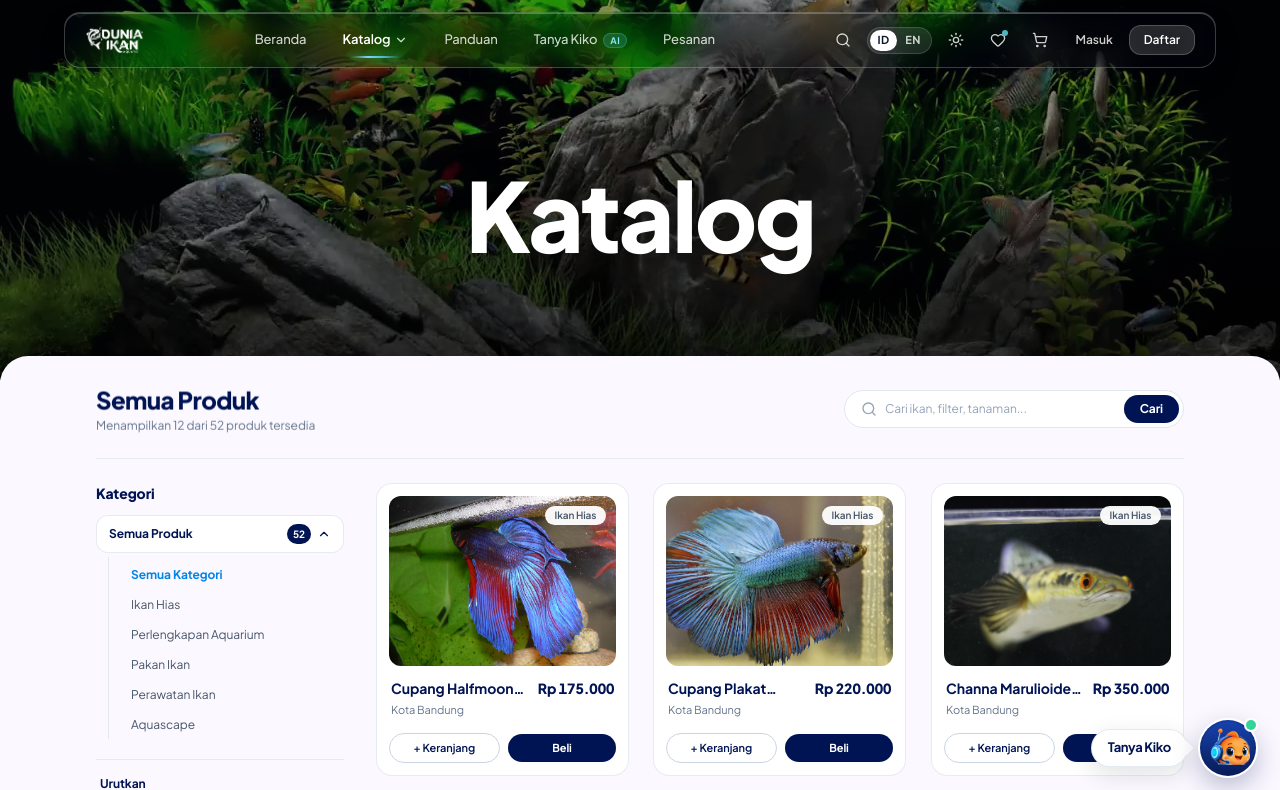
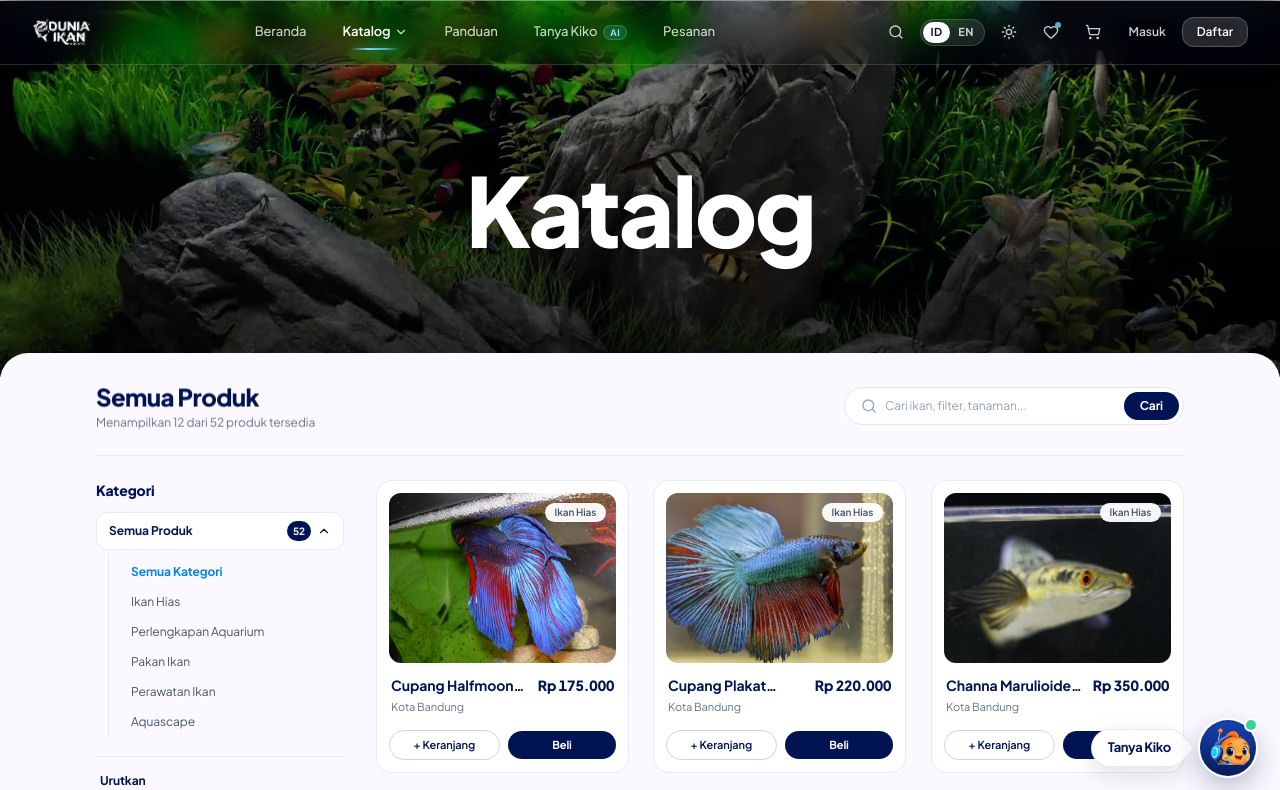
Before and after one commit to AdhaRafi/Dunia-ikan, a Laravel app: page /products in a window 1280 px wide. Shown: the top 790 px of the page. Run offline with Laravel 12, Linux system fonts and the light colour scheme; data comes from the database, SQL or seed files in the repository; style sheets or scripts are compiled from the project's sources; some libraries are stand-ins or nearby versions.

Commit message:
feat: make adaptive transparent Glassy Navbar full-width edge-to-edge

```diff
--- a/resources/css/app.css
+++ b/resources/css/app.css
@@ -215,11 +215,11 @@
         transform: translateY(1px);
     }
 
-    /* Adaptive Floating Aquatic Glassy Navbar & Glowing Hover Underline */
+    /* Full-Width Adaptive Transparent Glassy Navbar & Glowing Hover Underline */
     .glass-nav-bar {
         -webkit-backdrop-filter: blur(16px) saturate(175%);
         backdrop-filter: blur(16px) saturate(175%);
-        border-width: 1px;
+        border-width: 0 0 1px 0;
         border-style: solid;
         transition:
             background-color 420ms cubic-bezier(0.22, 1, 0.36, 1),
@@ -229,38 +229,31 @@
     }
 
     .glass-nav-light {
-        background-color: rgba(255, 255, 255, 0.36);
-        border-color: rgba(30, 128, 160, 0.18);
-        box-shadow:
-            0 8px 24px -10px rgba(0, 20, 84, 0.09),
-            inset 0 1px 0 rgba(255, 255, 255, 0.85);
+        background-color: rgba(255, 255, 255, 0.38);
+        border-color: rgba(30, 128, 160, 0.14);
+        box-shadow: 0 6px 20px -12px rgba(0, 20, 84, 0.08);
     }
 
     .glass-nav-light.glass-nav-scrolled {
-        background-color: rgba(244, 250, 255, 0.56);
-        border-color: rgba(6, 132, 229, 0.24);
+        background-color: rgba(244, 250, 255, 0.58);
+        border-color: rgba(6, 132, 229, 0.18);
         box-shadow:
-            0 16px 38px -10px rgba(0, 20, 84, 0.14),
-            0 4px 12px -4px rgba(6, 132, 229, 0.09),
-            inset 0 1px 0 rgba(255, 255, 255, 0.92);
+            0 12px 30px -12px rgba(0, 20, 84, 0.14),
+            0 2px 10px -4px rgba(6, 132, 229, 0.08);
     }
 
     .glass-nav-dark {
         background-color: rgba(8, 17, 38, 0.14);
-        border-color: rgba(255, 255, 255, 0.22);
-        box-shadow:
-            0 12px 34px -10px rgba(2, 6, 23, 0.28),
-            inset 0 1px 0 rgba(255, 255, 255, 0.26);
+        border-color: rgba(255, 255, 255, 0.14);
+        box-shadow: 0 8px 28px -12px rgba(2, 6, 23, 0.25);
         text-shadow: 0 1px 8px rgba(0, 0, 0, 0.38);
     }
 
     .glass-nav-dark.glass-nav-scrolled,
     .dark .glass-nav-dark.glass-nav-scrolled {
-        background-color: rgba(10, 22, 54, 0.48);
-        border-color: rgba(74, 184, 189, 0.3);
-        box-shadow:
-            0 16px 40px -12px rgba(2, 6, 23, 0.5),
-            inset 0 1px 0 rgba(255, 255, 255, 0.22);
+        background-color: rgba(10, 22, 54, 0.5);
+        border-color: rgba(74, 184, 189, 0.24);
+        box-shadow: 0 12px 32px -12px rgba(2, 6, 23, 0.52);
     }
 
     .glass-nav-link {
--- a/resources/js/Components/TopHeader.jsx
+++ b/resources/js/Components/TopHeader.jsx
@@ -112,7 +112,7 @@ export default function TopHeader({
         }
 
         let rafId = null;
-        const probeY = 40;
+        const probeY = 32;
 
         const syncNavSurface = () => {
             rafId = null;
@@ -278,15 +278,16 @@ export default function TopHeader({
     return (
         <header
             ref={headerRef}
-            className="sticky top-0 z-40 px-3 sm:px-6 pt-2.5 sm:pt-3 pb-1 pointer-events-none"
+            className="sticky top-0 z-40 w-full"
         >
             <div
-                className={`pointer-events-auto glass-nav-bar max-w-6xl mx-auto h-14 px-3.5 sm:px-5 rounded-2xl flex items-center justify-between gap-2.5 sm:gap-4 ${
+                className={`glass-nav-bar w-full ${
                     isDarkNav
                         ? 'glass-nav-dark text-white'
                         : 'glass-nav-light text-[#001454]'
                 } ${isScrolled ? 'glass-nav-scrolled' : ''}`}
             >
+                <div className="max-w-7xl mx-auto h-16 px-4 sm:px-6 lg:px-8 flex items-center justify-between gap-3 sm:gap-5">
                 {/* Left: Smoothly Crossfading Adaptive Brand Wordmark */}
                 <Link
                     href="/"
@@ -641,11 +642,13 @@ export default function TopHeader({
                         </svg>
                     </button>
                 </div>
+                </div>
             </div>
 
             {/* Frosted Aquatic Centered Search Popover */}
             {searchOpen && (
-                <div className="pointer-events-auto dropdown-in max-w-2xl mx-auto mt-2.5 rounded-2xl bg-white dark:bg-[#0b152d] border border-[#1E80A0]/15 dark:border-[#4AB8BD]/20 p-3.5 shadow-[0_22px_50px_-12px_rgba(0,20,84,0.22)] dark:shadow-[0_24px_54px_-12px_rgba(2,6,23,0.82)] text-[#001454] dark:text-white">
+                <div className="dropdown-in absolute inset-x-0 top-full pt-2.5 px-3 sm:px-6 z-50">
+                    <div className="max-w-2xl mx-auto rounded-2xl bg-white dark:bg-[#0b152d] border border-[#1E80A0]/15 dark:border-[#4AB8BD]/20 p-3.5 shadow-[0_22px_50px_-12px_rgba(0,20,84,0.22)] dark:shadow-[0_24px_54px_-12px_rgba(2,6,23,0.82)] text-[#001454] dark:text-white">
                     <div className="space-y-3">
                         <form onSubmit={handleSearchSubmit} className="relative flex items-center gap-2">
                             <div className="relative flex-1">
@@ -709,6 +712,7 @@ export default function TopHeader({
                         </div>
                     </div>
                 </div>
+                </div>
             )}
         </header>
     );
--- a/resources/js/Pages/Products/Index.jsx
+++ b/resources/js/Pages/Products/Index.jsx
@@ -166,7 +166,7 @@ export default function Index({ products, categories, cities, filters }) {
             {/* Editorial Top Banner */}
             <section
                 data-nav-theme="dark"
-                className="-mt-[70px] sm:-mt-[72px] relative h-[300px] sm:h-[348px] lg:h-[380px] w-full overflow-hidden bg-[#0b1320]"
+                className="-mt-16 relative h-[296px] sm:h-[344px] lg:h-[376px] w-full overflow-hidden bg-[#0b1320]"
             >
                 <img
                     src={bannerImage}
@@ -174,7 +174,7 @@ export default function Index({ products, categories, cities, filters }) {
                     className="w-full h-full object-cover object-center opacity-80 transition-opacity duration-300"
                 />
                 <div className="absolute inset-0 bg-gradient-to-t from-black/75 via-black/40 to-black/30" />
-                <div className="absolute inset-0 pt-[70px] sm:pt-[72px] pb-6 flex items-center justify-center pointer-events-none px-6">
+                <div className="absolute inset-0 pt-16 pb-6 flex items-center justify-center pointer-events-none px-6">
                     <span className={`${bannerSizeClass} font-black tracking-tight text-white drop-shadow-[0_4px_18px_rgba(0,0,0,0.45)] leading-none select-none text-center`}>
                         {bannerTitle}
                     </span>
--- a/resources/js/Pages/Stores/Show.jsx
+++ b/resources/js/Pages/Stores/Show.jsx
@@ -31,7 +31,7 @@ export default function Show({ store, products, storeRating }) {
 
             <section
                 data-nav-theme="dark"
-                className="-mt-[70px] sm:-mt-[72px] pt-[70px] sm:pt-[72px] bg-field4 text-white"
+                className="-mt-16 pt-16 bg-field4 text-white"
             >
                 <div className="container-page grid gap-8 py-12 md:py-16 lg:grid-cols-12 lg:items-end">
                     <div className="lg:col-span-7">
--- a/resources/js/Pages/Welcome.jsx
+++ b/resources/js/Pages/Welcome.jsx
@@ -198,7 +198,7 @@ export default function Welcome({ categories, featuredFish, featuredStores, stat
             {/* 1. HERO SECTION: Full-Bleed Edge-to-Edge Banner (Living Aquarium Habitat) */}
             <section
                 data-nav-theme="dark"
-                className="-mt-[70px] sm:-mt-[72px] pt-[70px] sm:pt-[72px] relative w-full overflow-hidden bg-black min-h-[500px] sm:min-h-[540px] lg:min-h-[580px] flex items-center border-b border-neutral-800"
+                className="-mt-16 pt-16 relative w-full overflow-hidden bg-black min-h-[500px] sm:min-h-[540px] lg:min-h-[580px] flex items-center border-b border-neutral-800"
             >
                 {/* Full-Bleed Background Video (Edge-to-Edge Aquarium Footage) */}
                 <div className="absolute inset-0 w-full h-full pointer-events-none overflow-hidden transform-gpu">
```
